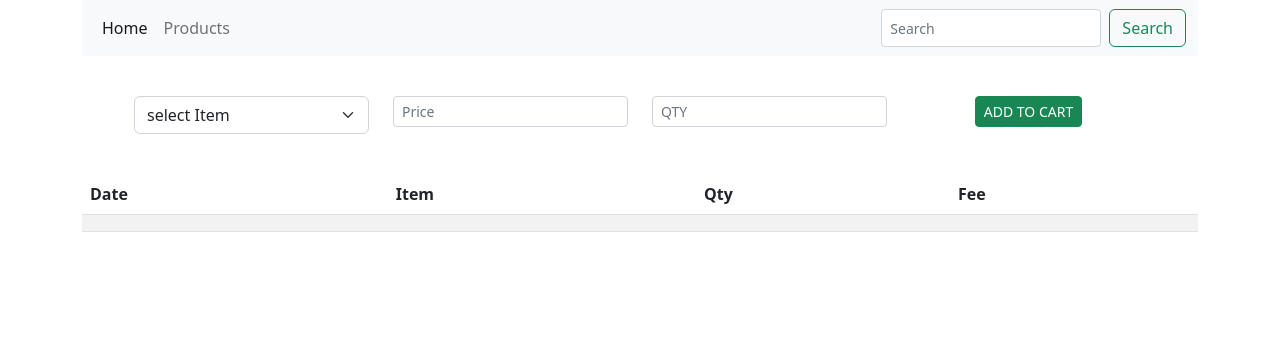
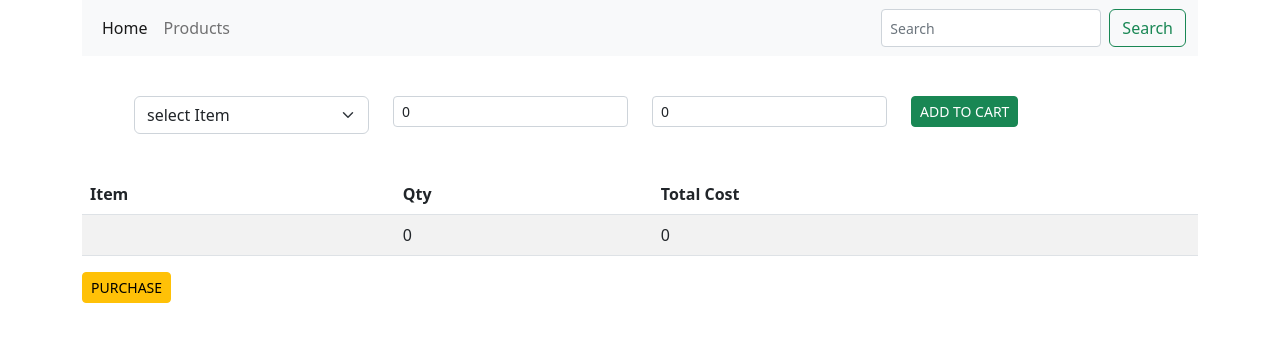
Before and after one commit to SamTomashi/SDFT03-C-Bank-ofFlatIron-Practise, a React (Create React App) app: page /home in a window 1280 px wide. Both pictures are taken after a click on the button "ADD TO CART". Shown: the top 342 px of the page. Built offline with nearby package versions, Linux system fonts and the light colour scheme.

Commit message:
add purchase button

```diff
--- a/src/components/commons/Form.jsx
+++ b/src/components/commons/Form.jsx
@@ -2,10 +2,9 @@
 
 const Form = ({list, setList})=>{
     const [formData, setFormData] = useState({
-        date: "",
-        price:"",
-        qty:"",
-        item:""
+        price: 0.00,
+        qty: 0,
+        item: ""
     })
 
     const handleSubmit = (event)=> {
@@ -14,23 +13,20 @@
     }
 
     const handleOnChange = (event) => {
-        formData[event.target.name] = event.target.value
         setFormData({
             ...formData,
-            [event.target.name]: event.target.value,
-            date: new Date().toLocaleString().toString(),
+            [event.target.name]: event.target.value
         })
     }
 
     return (
         <form className="row p-3 m-4" onSubmit={handleSubmit}>
-
             <div className="col-3">
                 <select name="item" onChange={handleOnChange} value={formData.item} className="form-select form-control form-control-sm" aria-label="Default select example">
                     <option selected>select Item</option>
-                    <option value="1">item 1</option>
-                    <option value="2">item 2</option>
-                    <option value="3">item 3</option>
+                    <option value="Item 1">item 1</option>
+                    <option value="Item 2">item 2</option>
+                    <option value="Item 3">item 3</option>
                 </select>
             </div>
             <div className="col-3">
@@ -40,7 +36,7 @@
                 <input name="qty" onChange={handleOnChange} value={formData.qty} className="form-control form-control-sm" type="number" placeholder="QTY" aria-label=".form-control-sm example"/>
             </div>
 
-            <div className="col-3 text-center">
+            <div className="col-3">
                 <button className="btn btn-sm btn-success btn-block text-uppercase" type="submit">Add To Cart</button>
             </div>
         </form>
--- a/src/components/commons/Table.jsx
+++ b/src/components/commons/Table.jsx
@@ -1,13 +1,13 @@
 const Table = ({list})=> {
 
     return (
+        <>
             <table className="table table-striped table-hover">
                 <thead>
                     <tr>
-                    <th>Date</th>
                         <th>Item</th>
                         <th>Qty</th>
-                    <th>Fee</th>
+                        <th>Total Cost</th>
                     </tr>
                 </thead>
                 <tbody>
@@ -15,17 +15,19 @@
                         list.map((item, index)=>{
                             return(
                                 <tr key={index}>
-                                <td>{item.date}</td>
                                     <td>{item.item}</td>
                                     <td>{item.qty}</td>
-                                <td>{item.price}</td>
+                                    <td>{item.price * item.qty}</td>
                                 </tr>
                             )
                         })
                     }
                 </tbody>
-
             </table>
+            <div>
+                <button className="text-uppercase btn btn-sm btn-warning">Purchase</button>
+            </div>
+        </>
     )
 }
 
```
Lines whose indentation alone changed are shown as unchanged.
